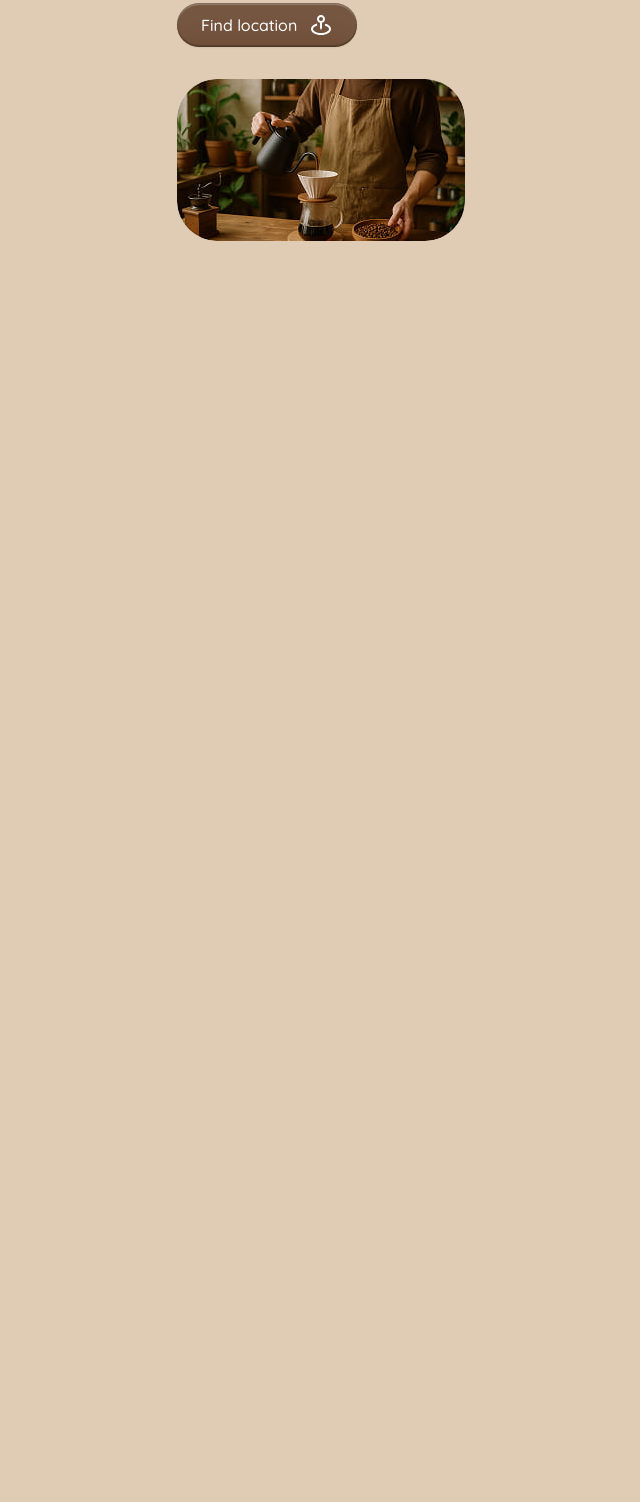
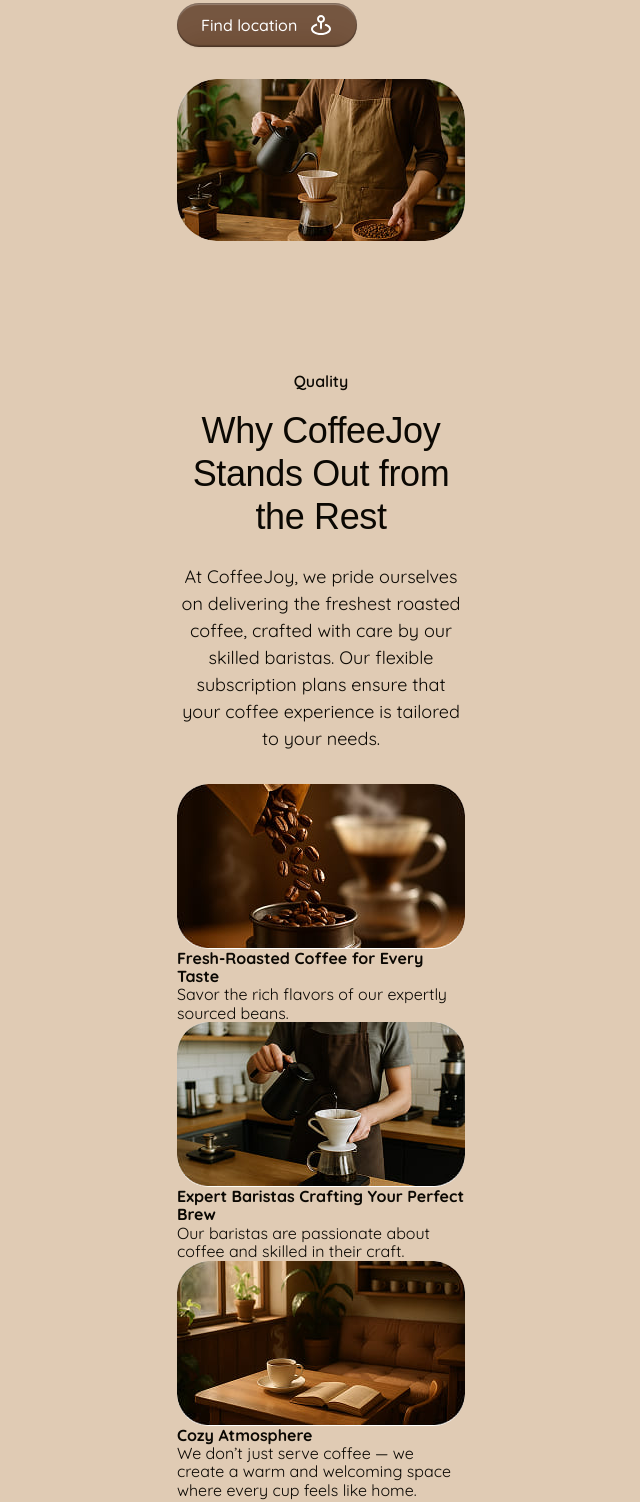
Before and after one commit to kudrian/vanilla, a plain HTML site: page index.html in a window 1280 px wide. Shown: the part 1256-2758 px from the top of the page, without its empty margins (319-959 px from the left). Before the commit the page ends 1561 px from the top, so only its background shows below. Drawn offline with nearby package versions, Linux system fonts and the light colour scheme; a web font is replaced by a local one.

Commit message:
add code

```diff
--- a/css/styles.css
+++ b/css/styles.css
@@ -177,3 +177,44 @@
   max-width: 288px;
   overflow: hidden;
 }
+
+.quality {
+  padding: 64px 0;
+}
+.quality-title {
+  font-family: "Quicksand", sans-serif;
+  font-weight: 600;
+  font-size: 16px;
+  line-height: 1.5;
+  text-align: center;
+  color: #0b0803;
+  margin-bottom: 16px;
+}
+
+.quality-second-title {
+  font-family: "Aboreto", sans-serif;
+  font-weight: 400;
+  font-size: 36px;
+  line-height: 1.2;
+  letter-spacing: -0.01em;
+  text-align: center;
+  color: #0b0803;
+  margin-bottom: 24px;
+}
+.quality-content {
+  font-family: "Quicksand", sans-serif;
+  font-weight: 400;
+  font-size: 18px;
+  line-height: 1.5;
+  text-align: center;
+  color: #0b0803;
+  margin-bottom: 32px;
+}
+
+.qlt-photo-wrapper {
+  overflow: hidden;
+}
+.qlt-photo {
+  max-width: 288px;
+  border-radius: 32px;
+}
--- a/index.html
+++ b/index.html
@@ -74,42 +74,67 @@
           <div class="coffee-kettle-wrapper">
             <img
               width="288"
-              src="./images/kettle-1x.jpg.jpg"
+              src="./images/kettle-mob-1x.jpg.jpg"
               alt="Coffee kettle"
             />
           </div>
         </div>
       </section>
 
-      <!-- <section class="quality">
+      <section class="quality">
         <div class="container">
-          <h2>Quality</h2>
-          <h3>Why CoffeeJoy Stands Out from the Rest</h3>
-          <p>
+          <h2 class="quality-title">Quality</h2>
+          <h3 class="quality-second-title">
+            Why CoffeeJoy Stands Out from the Rest
+          </h3>
+          <p class="quality-content">
             At CoffeeJoy, we pride ourselves on delivering the freshest roasted
             coffee, crafted with care by our skilled baristas. Our flexible
             subscription plans ensure that your coffee experience is tailored to
             your needs.
           </p>
 
-          <img src="" alt="" />
-          <h4>Fresh-Roasted Coffee for Every Taste</h4>
-          <p>Savor the rich flavors of our expertly sourced beans.</p>
+          <div class="quality-cards-wrapper">
+            <ul class="quality-cards-list">
 
-          <img src="" alt="" />
+            <li class="quality-card">
+              <div class="qlt-photo-wrapper"><img class="qlt-photo" src="./images/mob-beans-card-1x.jpg" alt="Coffee beans" width="288"/></div>
+            <h4 class="quality-card-title">
+              Fresh-Roasted Coffee for Every Taste
+            </h4>
+            <p class="quality-card-description">
+              Savor the rich flavors of our expertly sourced beans.
+            </p>
+
+        </li>
+
+        <li class="quality-card">
+
+            <div class="qlt-photo-wrapper">
+          <img class="qlt-photo" src="./images/mob-kettle-card-1x.jpg" alt="Black coffee kettle" width="288"/>
+          </div>
             <h4>Expert Baristas Crafting Your Perfect Brew</h4>
             <p>
-            Our baristas are passionate about coffee and skilled in their craft.
+              Our baristas are passionate about coffee and skilled in their
+              craft.
             </p>
 
-          <img src="" alt="" />
+          </li>
+
+          <li class="quality-card">
+          <div class="qlt-photo-wrapper">
+            <img class="qlt-photo" src="./images/mob-book-card-1x.jpg" alt="Coffee and book" width="288"/>
+            </div>
             <h4>Cozy Atmosphere</h4>
             <p>
               We don’t just serve coffee — we create a warm and welcoming space
               where every cup feels like home.
             </p>
+
+          </li>
+
         </div>
-      </section> -->
+      </section>
 
       <!-- <section class="experience">
         <div class="container">
```
Also changed, not shown: images/kettle-mob-1x.jpg.jpg (renamed from images/kettle-1x.jpg.jpg), images/mob-beans-card-1x.jpg (added), images/mob-book-card-1x.jpg (added), images/mob-kettle-card-1x.jpg (added). Lines whose indentation alone changed are shown as unchanged.
